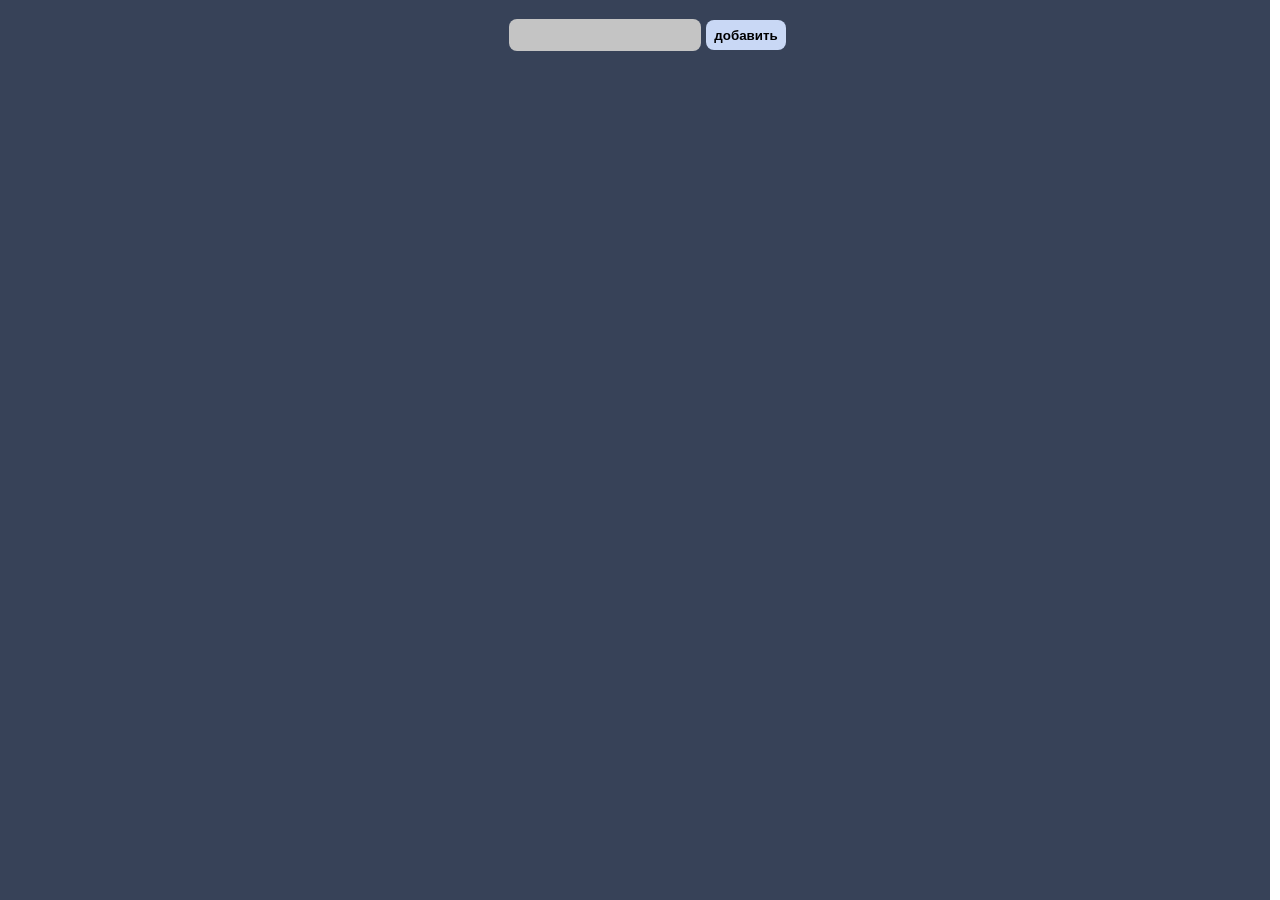
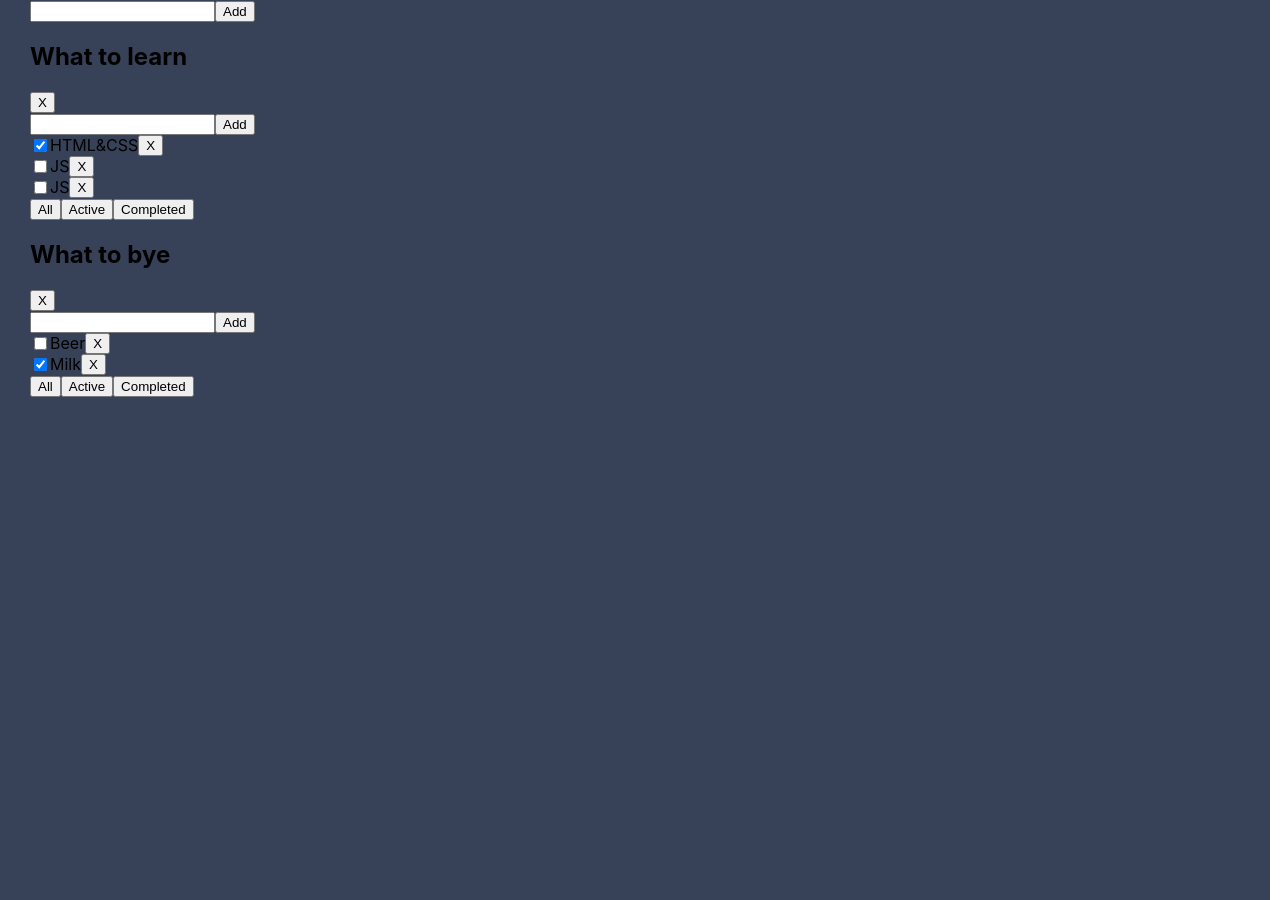
Before and after one commit to Kiri1111/My-todo, a React (Create React App) app: page / in a window 1280 px wide. Built offline with nearby package versions, Linux system fonts and the light colour scheme.

Commit message:
add reducers +css + fix bugs

```diff
--- a/src/App.tsx
+++ b/src/App.tsx
@@ -1,13 +1,14 @@
 import React from 'react';
 import Microtasks from "./microtasks/microtasks";
 import s2 from './App.module.css'
+import {High} from "./todolist/High";
 
 const App = () => {
 
     return (
         <div className={s2.app}>
-            <Microtasks/>
-
+            {/*<Microtasks/>*/}
+            < High/>
 
         </div>
     );
--- /dev/null
+++ b/src/todolist/AddItem.tsx
@@ -0,0 +1,28 @@
+import React, {ChangeEvent, KeyboardEvent, useState} from 'react';
+
+type PropsType = {
+    callBack: (value: string) => void
+}
+export const AddItem = (props: PropsType) => {
+    const [value, setValue] = useState('')
+    const onChangeHandler = (e: ChangeEvent<HTMLInputElement>) => {
+        setValue(e.currentTarget.value)
+    }
+    const onClickHandler = () => {
+        props.callBack(value.trim())
+        setValue('')
+    }
+    const onKeyDownHandler = (e: KeyboardEvent<HTMLInputElement>) => {
+        if (e.key === 'Enter') {
+            props.callBack(value)
+            setValue('')
+        }
+    }
+    return (
+        <div>
+
+            <input onKeyDown={onKeyDownHandler} onChange={onChangeHandler} value={value}/>
+            <button onClick={onClickHandler}>Add</button>
+        </div>
+    );
+};
--- /dev/null
+++ b/src/todolist/High.tsx
@@ -0,0 +1,98 @@
+import React, {useState} from 'react';
+import {v1} from "uuid";
+import {TodoList} from "./TodoList";
+import {AddItem} from "./AddItem";
+
+export type FilterValueType = 'all' | 'active' | 'completed'
+export type TasksType = {
+    [key: string]: TaskType[]
+}
+export type TaskType = {
+    id: string
+    title: string
+    isDone: boolean
+}
+export const High = () => {
+    const todoListId1 = v1()
+    const todoListId2 = v1()
+
+    const [todoLists, setTodoLists] = useState([
+        {id: todoListId1, title: 'What to learn', filter: 'all'},
+        {id: todoListId2, title: 'What to bye', filter: 'all'}
+    ])
+    const [tasks, setTasks] = useState<TasksType>({
+            [todoListId1]: [
+                {id: v1(), title: "HTML&CSS", isDone: true},
+                {id: v1(), title: "JS", isDone: false},
+                {id: v1(), title: "JS", isDone: false}
+            ],
+            [todoListId2]: [
+                {id: v1(), title: "Beer", isDone: false},
+                {id: v1(), title: "Milk", isDone: true}
+            ]
+        }
+    )
+    const changeFilter = (value: FilterValueType, todoListId: string) => {
+        setTodoLists(todoLists.map(el => el.id === todoListId ? {...el, filter: value} : el))
+    }
+    const changeTaskStatus = (todoListId: string, taskId: string, isDone: boolean) => {
+        setTasks({...tasks, [todoListId]: tasks[todoListId].map(el => el.id === taskId ? {...el, isDone} : el)})
+    }
+    const deleteTask = (todoListId: string, taskId: string) => {
+        setTasks({...tasks, [todoListId]: tasks[todoListId].filter(el => el.id !== taskId)})
+    }
+    const deleteTodo = (todoListId: string) => {
+        setTodoLists(todoLists.filter(el => el.id !== todoListId))
+    }
+    const addItemToTasks = (todoListId: string, value: string) => {
+        const newTask = {id: v1(), title: value, isDone: false}
+        setTasks({...tasks, [todoListId]: [newTask, ...tasks[todoListId]]})
+    }
+    const addItemToTodo = (value: string) => {
+        const newId = v1()
+        const newTodo = {id: newId, title: value, filter: 'all'}
+        setTodoLists([newTodo, ...todoLists])
+        setTasks({[newId]: [], ...tasks})
+    }
+    const updateTaskTitle = (newValue: string, todoListId: string, taskId: string) => {
+        setTasks({
+            ...tasks,
+            [todoListId]: tasks[todoListId].map(el => el.id === taskId ? {...el, title: newValue} : el)
+        })
+    }
+    return (
+
+        <div>
+            <AddItem callBack={addItemToTodo}/>
+            {todoLists.map(el => {
+                let allTasks = tasks[el.id]
+                let tasksForTodoList = allTasks
+                if (el.filter == 'active') {
+                    tasksForTodoList = allTasks.filter(t => !t.isDone)
+                }
+                if (el.filter === 'completed') {
+                    tasksForTodoList = allTasks.filter(t => t.isDone)
+                }
+                return (
+                    <div>
+
+                        <TodoList
+                            key={el.id}
+                            todoListId={el.id}
+                            tasks={tasksForTodoList}
+                            titleTodo={el.title}
+                            changeFilter={changeFilter}
+                            changeTaskStatus={changeTaskStatus}
+                            deleteTask={deleteTask}
+                            deleteTodo={deleteTodo}
+                            addItemToTasks={addItemToTasks}
+                            updateTaskTitle={updateTaskTitle}
+
+                        />
+                    </div>)
+            })}
+
+
+        </div>
+    );
+};
--- /dev/null
+++ b/src/todolist/Span-Input.tsx
@@ -0,0 +1,29 @@
+import React, {ChangeEvent, useState} from 'react';
+
+type PropsType = {
+    title: string
+    callBack: (newValue: string) => void
+}
+
+
+export const SpanInput = (props: PropsType) => {
+    const [edit, setEdit] = useState(true)
+    const [newValue, setNewValue] = useState(props.title)
+    const onDoubleClickHandler = () => {
+        setEdit(!edit)
+    }
+    const onChangeHandler = (e: ChangeEvent<HTMLInputElement>) => {
+        setNewValue(e.currentTarget.value)
+    }
+    const onBlurHandler = () => {
+        props.callBack(newValue)
+        setEdit(!edit)
+    }
+    return (
+        <div>
+            {edit
+                ? <span onDoubleClick={onDoubleClickHandler}>{props.title}</span>
+                : <input value={newValue} onChange={onChangeHandler} onBlur={onBlurHandler} autoFocus/>}
+        </div>
+    );
+};
--- /dev/null
+++ b/src/todolist/TodoList.module.css
@@ -0,0 +1,3 @@
+.spanInput {
+    display: flex;
+}
--- /dev/null
+++ b/src/todolist/TodoList.tsx
@@ -0,0 +1,77 @@
+import React, {ChangeEvent} from 'react';
+import {FilterValueType, TaskType} from "./High";
+import {AddItem} from "./AddItem";
+import {SpanInput} from "./Span-Input";
+import s from './TodoList.module.css'
+
+type TodoPropsType = {
+    tasks: TaskType[]
+    titleTodo: string
+    todoListId: string
+    changeFilter: (value: FilterValueType, todoListId: string) => void
+    changeTaskStatus: (todoListId: string, taskId: string, isDone: boolean) => void
+    deleteTask: (todoListId: string, taskId: string) => void
+    deleteTodo: (todoListId: string) => void
+    addItemToTasks: (todoListId: string, value: string) => void
+    updateTaskTitle: (newValue: string, todoListId: string, taskId: string) => void
+
+}
+export const TodoList = (props: TodoPropsType) => {
+    const buttonAllHandler = () => {
+        props.changeFilter('all', props.todoListId)
+    }
+    const buttonActiveHandler = () => {
+        props.changeFilter('active', props.todoListId)
+
+    }
+    const buttonCompletedHandler = () => {
+        props.changeFilter('completed', props.todoListId)
+
+    }
+    const deleteTodoHandler = () => {
+        props.deleteTodo(props.todoListId)
+    }
+    const addItemToTasks = (value: string) => {
+        props.addItemToTasks(props.todoListId, value)
+    }
+
+    return (
+        <div>
+            <div>
+
+                <h2>{props.titleTodo}</h2>
+                <button onClick={deleteTodoHandler}>X</button>
+                <AddItem callBack={addItemToTasks}/>
+
+            </div>
+            {props.tasks.map(el => {
+                const checkBoxOnChangeHandler = (e: ChangeEvent<HTMLInputElement>) => {
+                    props.changeTaskStatus(props.todoListId, el.id, e.currentTarget.checked)
+                }
+                const deleteTaskHandler = () => {
+                    props.deleteTask(props.todoListId, el.id)
+                }
+                const updateTaskTitleHandler = (newValue: string) => {
+                    props.updateTaskTitle(newValue, props.todoListId, el.id)
+                }
+                return (
+                    <div key={el.id}>
+
+                        <div className={s.spanInput}>
+                            <input type={"checkbox"} onChange={checkBoxOnChangeHandler} checked={el.isDone}/>
+                            <SpanInput title={el.title} callBack={updateTaskTitleHandler}/>
+                            <button onClick={deleteTaskHandler}>X</button>
+                        </div>
+
+                    </div>
+
+                )
+            })}
+            <div>
+                <button onClick={buttonAllHandler}>All</button>
+                <button onClick={buttonActiveHandler}>Active</button>
+                <button onClick={buttonCompletedHandler}>Completed</button>
+            </div>
+        </div>
+    );
+};
```
